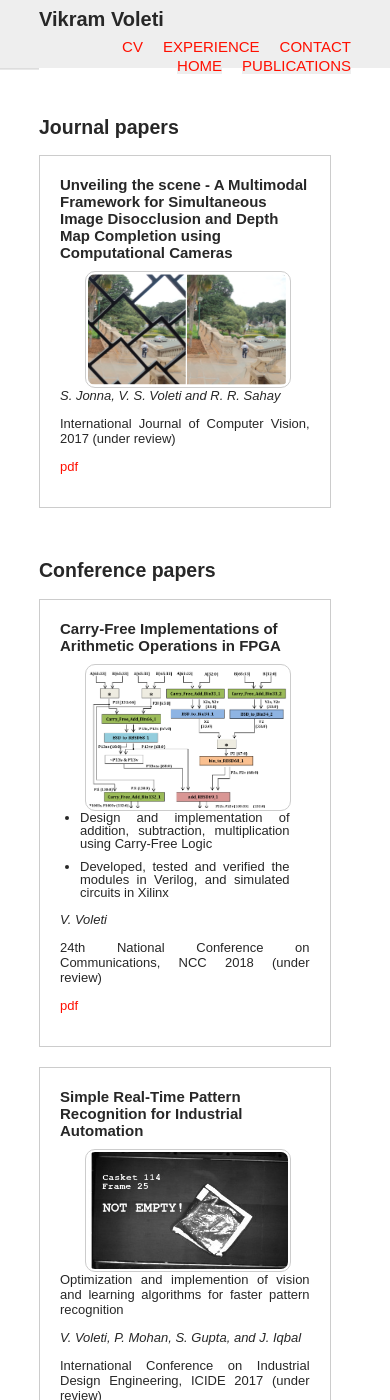
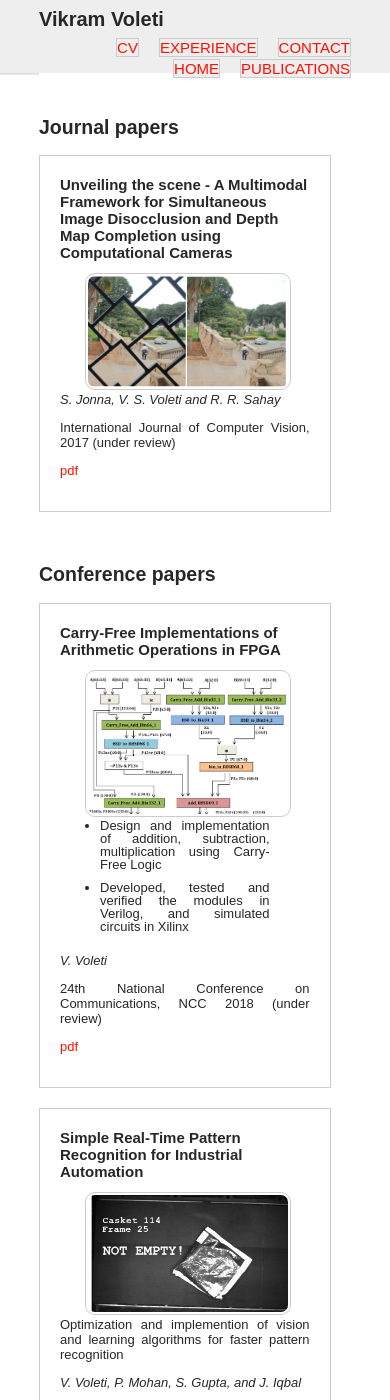
Before and after one commit to voletiv/voletiv.github.io, a Jekyll site: the page built from _pages/publications.md, in a window 390 px wide and 1400 px high. Built offline with Jekyll 4.4.1, drawn with Linux system fonts in a browser that asks for light colours; nearby versions of some CDN libraries.

Commit message:
Mobile - minor corrections
Former-commit-id: 2beceade637b5279e7d292cf4ce5294b3791c425

```diff
--- a/_sass/_style.scss
+++ b/_sass/_style.scss
@@ -202,7 +202,7 @@ p {
         padding-top: 100px;
     }
     .navbar {
-        height: 35px;
+        height: 40px;
     }
     .navbar-ul {
         margin-top: 5px;
@@ -210,13 +210,14 @@ p {
     .nav-list {
         margin: 2px 0px 0px 20px;
         background-color: #eeeeee;
+        border: 1px solid darken(#ffffff, 20%);
     }
     .publications {
         width: 80%;
     }
     .publication-picture {
         max-width: 80%;
-        margin: 0px 10% 0px 10%;
+        margin: 2px 10% 2px 10%;
     }
 }
 
--- a/_sass/typography.scss
+++ b/_sass/typography.scss
@@ -23,10 +23,10 @@
     .publications ul {
         padding: 0 20px 0 20px;
         line-height: 75%;
+        text-align: justify;
         @media (max-width: $max-width) {
-            padding: 0 20px 0 20px;
+            margin: 20px;
             line-height: 100%;
-            text-align: justify;
         }
     }
     ol {
```
